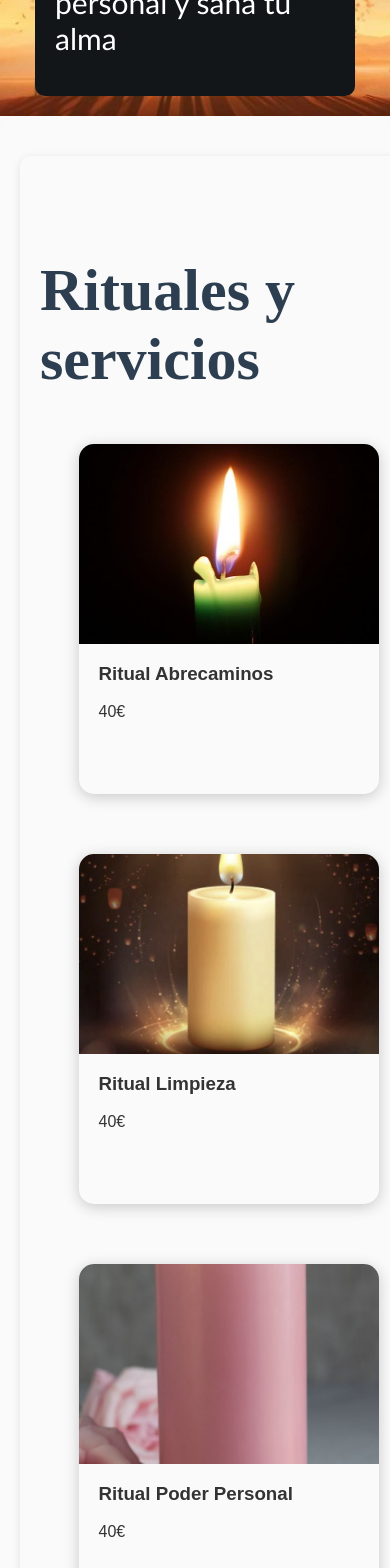
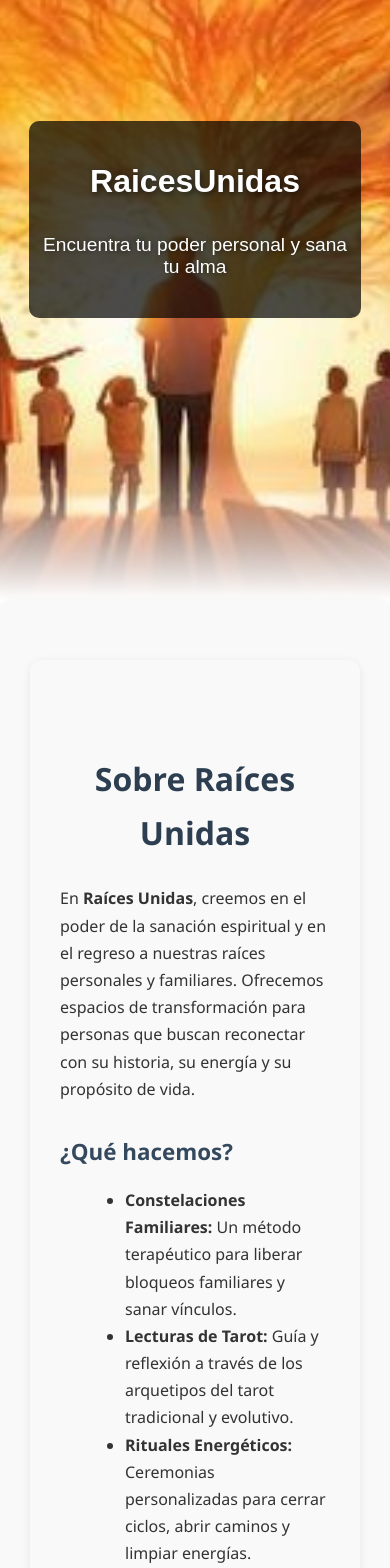
Before and after one commit to jgonzalezal37/raicesUnidas_, a React (Vite) app in the folder raicesUnidas/: page / in a window 390 px wide. Shown: the part 260-1828 px from the top of the page. Built offline with nearby package versions, Linux system fonts and the light colour scheme.

Commit message:
ajustes de css

```diff
--- a/raicesUnidas/src/App.css
+++ b/raicesUnidas/src/App.css
@@ -6,7 +6,12 @@
     font-family: Arial, Helvetica, sans-serif;
 }
 
-body {
+body,
+html {
+    margin: 0;
     padding: 0;
-    margin: 0;
+    overflow-x: hidden;
+    /* Oculta cualquier desborde horizontal */
+    width: 100vw;
+    /* Asegura que el ancho sea el del viewport */
 }
--- a/raicesUnidas/src/App.jsx
+++ b/raicesUnidas/src/App.jsx
@@ -17,8 +17,8 @@ function App() {
 
             {/* Secciones scrollables */}
             <section id="inicio"><Home /></section>
+            <section id="informacion"><Informacion /></section>
             <section id="rituales"><Rituales /></section>
-            <section id="informacion"><Informacion /></section>
             <section id="constelaciones"><Constelaciones /></section>
             <section id="consultas"><Consultas /></section>
             <section id="testimonios"><Testimonios /></section>
--- a/raicesUnidas/src/styles/Home.css
+++ b/raicesUnidas/src/styles/Home.css
@@ -1,98 +1,107 @@
+@import './SectionsBase.css';
+
 .home {
     width: 100%;
-    min-height: 90vh;
-    /* mejor usar min-height para que crezca si hay más contenido */
-    display: flex;
-    justify-content: flex-start;
-    /* alinear al inicio en vertical */
-    align-items: flex-start;
-    /* alinear contenido a la izquierda horizontalmente */
-    flex-direction: column;
+    position: relative;
+    background-image: url('../assets/imagenHome.jpg');
     background-position: center;
     background-repeat: no-repeat;
     background-size: cover;
-    font-family: "Gill Sans", "Gill Sans MT", Calibri, "Trebuchet MS", sans-serif;
-    padding-left: 50px;
-    /* para dar margen desde la izquierda */
-    box-sizing: border-box;
+    color: white;
+    padding-top: 150px;
+    min-height: 90vh;
+    display: flex;
+    flex-direction: column;
+    justify-content: center;
+    align-items: center;
+}
+
+.home::after {
+    content: "";
+    position: absolute;
+    bottom: 0;
+    left: 0;
+    width: 100%;
+    height: 150px;
+    background: linear-gradient(to bottom, rgba(0, 0, 0, 0), rgba(255, 255, 255, 1));
+    pointer-events: none;
+    z-index: 1;
 }
 
 .headerContainer {
-    width: auto;
-    margin-top: 30px;
+    position: relative;
+    z-index: 2;
+    max-width: 800px;
+    text-align: center;
 }
 
 .headerContainer h1 {
-    font-size: 90px;
-    font-weight: 500;
-    /* no 50, que no es válido */
-    color: black;
-    margin: 0;
+    font-size: 4rem;
+    margin-bottom: 15px;
+    text-shadow: 2px 2px 6px rgba(0, 0, 0, 0.6);
 }
 
 .headerContainer p {
-    margin: 10px 0;
-    font-size: 40px;
-    font-weight: lighter;
-    color: black;
+    font-size: 1.6rem;
+    margin-bottom: 30px;
+    text-shadow: 1px 1px 5px rgba(0, 0, 0, 0.5);
 }
 
 .headerContainer button {
+    background-color: #121619;
+    color: white;
     border: none;
-    border-radius: 5px;
+    padding: 14px 30px;
+    font-size: 1.2rem;
+    border-radius: 6px;
     cursor: pointer;
-    background-color: #121619;
-    height: 50px;
-    width: 180px;
-    color: white;
-    font-size: 20px;
-    transition: background-color 0.3s ease-in;
+    transition: background-color 0.3s ease-in-out;
 }
 
 .headerContainer button:hover {
     background-color: #07090a;
 }
 
+/* ✅ MEDIA QUERIES */
 @media only screen and (max-width: 650px) {
     .home {
         justify-content: center;
         align-items: center;
-        padding: 20px;
-        min-height: auto;
+        padding-top: 100px;
     }
 
     .headerContainer {
-        margin-left: 0;
+        margin-left: 0px;
         border-radius: 10px;
-        padding: 20px;
+        padding: 10px;
         width: 80%;
         display: flex;
-        flex-direction: column;
         justify-content: center;
         align-items: center;
-        background-color: #121619;
+        flex-direction: column;
+        background-color: rgba(0, 0, 0, 0.7);
         color: white;
     }
 
     .headerContainer h1 {
-        font-size: 40px;
+        font-size: 2rem;
+        height: auto;
         color: white;
-        margin-bottom: 10px;
     }
 
     .headerContainer p {
-        font-size: 30px;
+        font-size: 1.2rem;
         color: white;
-        margin-bottom: 20px;
     }
 
     .headerContainer button {
         background-color: white;
         color: #121619;
-        margin-bottom: 30px;
+        margin-bottom: 20px;
     }
 
     .headerContainer button:hover {
         background-color: rgb(225, 225, 225);
+        color: #121619;
     }
 }
--- a/raicesUnidas/src/styles/Informacion.css
+++ b/raicesUnidas/src/styles/Informacion.css
@@ -1,42 +1,89 @@
-/* Aplica a todo el contenedor */
+@import './SectionsBase.css';
+
+#informacion {
+    background-color: #f9f9f9;
+    border-radius: 12px;
+    padding: 60px 30px;
+    box-shadow: 0 2px 10px rgba(0, 0, 0, 0.08);
+    position: relative;
+    z-index: 1;
+}
+
+/* Contenedor */
 .informacion-container {
     max-width: 900px;
-    margin: 40px auto;
-    padding: 0 20px;
+    margin: 0 auto;
     font-family: 'Segoe UI', Tahoma, Geneva, Verdana, sans-serif;
     color: #333;
-    line-height: 1.6;
+    line-height: 1.7;
+    padding: 20px;
 }
 
-/* Si quieres, puedes usar el id para estilos específicos */
-#informacion {
-    background-color: #f9f9f9;
-    border-radius: 8px;
-    box-shadow: 0 2px 8px rgba(0, 0, 0, 0.1);
-    padding: 40px 30px;
+/* Títulos */
+.informacion-container h1 {
+    font-size: 2.8rem;
+    color: #2c3e50;
+    margin-bottom: 25px;
+    text-align: center;
 }
 
-/* Titulos */
-.informacion-container h1,
 .informacion-container h2 {
-    color: #2c3e50;
+    font-size: 1.8rem;
+    color: #34495e;
+    margin-top: 30px;
+    margin-bottom: 15px;
+}
+
+/* Párrafos y listas */
+.informacion-container p {
+    font-size: 1.1rem;
     margin-bottom: 20px;
 }
 
 .informacion-container ul {
     list-style-type: disc;
-    margin-left: 20px;
-    margin-bottom: 20px;
+    margin-left: 25px;
+    font-size: 1.1rem;
 }
 
-.informacion-container p {
-    margin-bottom: 20px;
-}
-
-/* Firma o mensaje final */
+/* Firma */
 .informacion-container .firma {
     font-style: italic;
     text-align: right;
     font-size: 1.1rem;
     color: #6b4f4f;
+    margin-top: 40px;
 }
+
+/* Gradiente de cierre opcional (como en Home) */
+#informacion::after {
+    content: "";
+    position: absolute;
+    bottom: 0;
+    left: 0;
+    width: 100%;
+    height: 100px;
+    background: linear-gradient(to bottom, rgba(249, 249, 249, 0), white);
+    pointer-events: none;
+    z-index: -1;
+}
+
+/* 📱 Responsive */
+@media only screen and (max-width: 768px) {
+    .informacion-container {
+        padding: 10px;
+    }
+
+    .informacion-container h1 {
+        font-size: 2rem;
+    }
+
+    .informacion-container h2 {
+        font-size: 1.4rem;
+    }
+
+    .informacion-container p,
+    .informacion-container ul {
+        font-size: 1rem;
+    }
+}
--- a/raicesUnidas/src/styles/Navbar.css
+++ b/raicesUnidas/src/styles/Navbar.css
@@ -4,6 +4,11 @@
     background-color: #121619;
     display: flex;
     flex-direction: row;
+    position: fixed;
+    top: 0;
+    left: 0;
+    z-index: 1001;
+    /* Asegúrate de que esté por encima del resto */
 }
 
 .navbar .leftSide {
--- a/raicesUnidas/src/styles/Rituales.css
+++ b/raicesUnidas/src/styles/Rituales.css
@@ -1,71 +1,90 @@
+@import './SectionsBase.css';
+
+#rituales {
+    background-color: #f9f9f9;
+    padding: 60px 20px;
+    border-radius: 12px;
+    box-shadow: 0 2px 10px rgba(0, 0, 0, 0.08);
+    position: relative;
+    z-index: 1;
+}
+
 /* Contenedor principal */
 .rituales {
     width: 100%;
-    height: auto;
     display: flex;
-    justify-content: center;
+    flex-direction: column;
     align-items: center;
-    flex-direction: column;
 }
 
-/* Si quieres, puedes usar el id para estilos adicionales */
-#rituales {
-    background-color: #fafafa;
-    padding: 40px 20px;
-    border-radius: 10px;
-    box-shadow: 0 2px 8px rgba(0, 0, 0, 0.1);
+/* Título */
+.ritualesTitle {
+    font-size: 2.8rem;
+    color: #2c3e50;
+    font-family: 'Segoe UI', Tahoma, Geneva, Verdana, sans-serif;
+    margin-bottom: 40px;
+    text-align: center;
 }
 
-/* Título principal */
-.rituales .ritualesTitle {
-    font-family: cursive;
-    font-size: 60px;
-    color: #2c3e50;
-    margin-bottom: 30px;
+/* Lista de rituales en grid */
+.ritualesList {
+    width: 90%;
+    max-width: 1100px;
+    display: grid;
+    grid-template-columns: repeat(3, 1fr);
+    gap: 30px;
+    justify-items: center;
 }
 
-/* Contenedor de lista en grid */
-.ritualesList {
-    width: 70vw;
-    height: auto;
-    display: grid;
-    grid-template-columns: repeat(3, 1fr);
-    place-items: center;
-    gap: 20px;
-}
-
-/* Item individual */
+/* Tarjeta individual */
 .ritualItem {
-    border-radius: 15px;
-    width: 300px;
-    height: 350px;
-    margin: 20px 0;
-    box-shadow: 0px 3px 15px rgba(0, 0, 0, 0.2);
-    transition: box-shadow 0.3s ease-in;
+    border-radius: 12px;
+    width: 100%;
+    max-width: 320px;
+    height: 370px;
+    background-color: white;
+    box-shadow: 0 4px 12px rgba(0, 0, 0, 0.12);
+    transition: box-shadow 0.3s ease-in-out;
+    overflow: hidden;
 }
 
 .ritualItem:hover {
-    box-shadow: 0px 3px 15px rgba(0, 0, 0, 0.5);
+    box-shadow: 0 6px 20px rgba(0, 0, 0, 0.2);
     cursor: pointer;
 }
 
 .ritualItem div {
-    border-top-left-radius: 15px;
-    border-top-right-radius: 15px;
-    width: 100%;
     height: 200px;
     background-position: center;
     background-repeat: no-repeat;
     background-size: cover;
 }
 
-.ritualItem h1,
-.ritualItem p {
-    margin-left: 20px;
+.ritualItem h1 {
+    font-size: 1.4rem;
+    margin: 16px 20px 10px;
     color: #333;
 }
 
-/* Responsive design */
+.ritualItem p {
+    margin: 0 20px 20px;
+    color: #666;
+}
+
+/* Gradiente de cierre */
+#rituales::after {
+    content: "";
+    position: absolute;
+    bottom: 0;
+    left: 0;
+    height: 100px;
+    width: 100%;
+    background: linear-gradient(to bottom, rgba(250, 250, 250, 0), #f9f9f9);
+    pointer-events: none;
+    z-index: -1;
+}
+
+/* 📱 Responsividad */
 @media only screen and (max-width: 1300px) {
     .ritualesList {
         grid-template-columns: repeat(2, 1fr);
@@ -76,4 +95,12 @@
     .ritualesList {
         grid-template-columns: 1fr;
     }
+
+    .ritualesTitle {
+        font-size: 2rem;
+    }
+
+    .ritualItem {
+        height: auto;
+    }
 }
--- /dev/null
+++ b/raicesUnidas/src/styles/SectionsBase.css
@@ -0,0 +1,33 @@
+.sectionBase {
+    width: 100%;
+    min-height: 90vh;
+    padding: 40px 20px;
+    display: flex;
+    flex-direction: column;
+    align-items: center;
+    font-family: "Gill Sans", "Gill Sans MT", Calibri, "Trebuchet MS", sans-serif;
+    color: #222;
+    box-sizing: border-box;
+    scroll-margin-top: 80px;
+}
+
+.sectionBase h1 {
+    font-family: cursive;
+    font-size: 3.5rem;
+    margin-bottom: 30px;
+    color: #121619;
+    text-align: center;
+}
+
+.sectionBase p {
+    max-width: 700px;
+    font-size: 1.2rem;
+    line-height: 1.6;
+    margin-bottom: 30px;
+    text-align: center;
+}
+
+.section {
+    height: 100vh;
+    width: 100%;
+}
```
Also changed, not shown: 1 other file (tests, documents, lock files or other folders).
